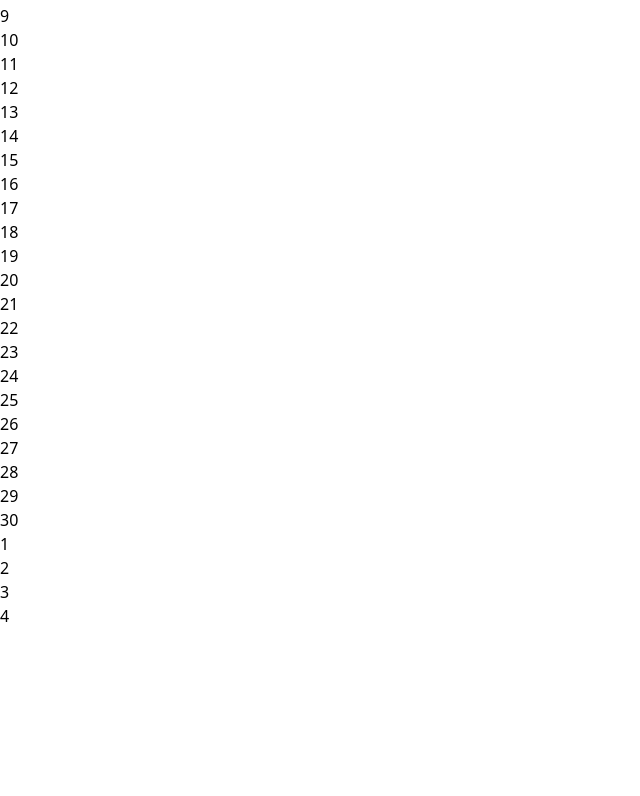
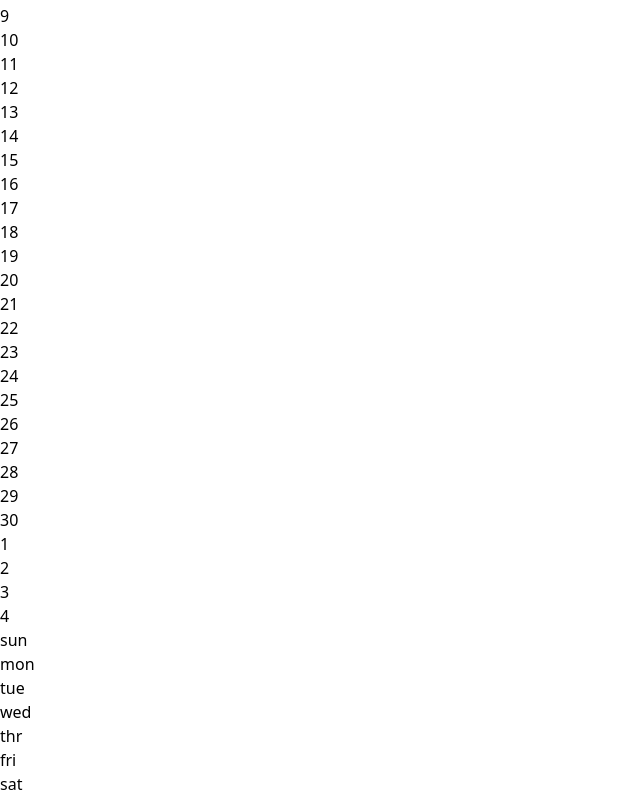
Before and after one commit to LouisLuBrain/LouisLuBrain.github.io, a React (Vite) app: page / in a window 1280 px wide. Shown: the part 404-1200 px from the top of the page, without its empty margins (0-640 px from the left). Before the commit the page ends 1032 px from the top, so only its background shows below. Built offline with nearby package versions, Linux system fonts and the light colour scheme.

Commit message:
feat: add weekly

```diff
--- a/src/App.tsx
+++ b/src/App.tsx
@@ -1,4 +1,4 @@
-import { Calendar } from "./components";
+import { Calendar, Weekly } from "./components";
 
 function App() {
   return (
@@ -7,7 +7,9 @@ function App() {
         <div className="flex">
           <Calendar />
         </div>
-        <div className="flex"></div>
+        <div className="flex col-span-2 row-span-2">
+          <Weekly />
+        </div>
         <div className="flex"></div>
         <div className="flex"></div>
         <div className="flex"></div>
--- a/src/components/index.ts
+++ b/src/components/index.ts
@@ -1 +1,2 @@
 export * from "./calendar";
+export * from "./weekly";
--- /dev/null
+++ b/src/components/weekly/Weekly.tsx
@@ -0,0 +1,39 @@
+import classNames from "classnames";
+import moment from "moment";
+import { useEffect, useState } from "react";
+
+const WEEK = [
+  { day: "sun", events: [] },
+  { day: "mon", events: [] },
+  { day: "tue", events: [] },
+  { day: "wed", events: [] },
+  { day: "thr", events: [] },
+  { day: "fri", events: [] },
+  { day: "sat", events: [] },
+];
+
+export function Weekly() {
+  const [currentDay, setCurrentDay] = useState<number>(moment().day());
+
+  useEffect(() => {
+    const timer = setInterval(() => setCurrentDay(moment().day()), 6000);
+    return () => clearInterval(timer);
+  }, []);
+  return (
+    <div className="grid grid-cols-7 gap-x-4 w-full rounded-md overflow-hidden p-2 bg-slate-100 border-stone-200 border-2 shadow-sm">
+      {WEEK.map((d, index) => (
+        <div
+          className={classNames(
+            "col-span-1 p-2 bg-slate-100 hover:bg-slate-200 border-transparent border-2 rounded-md",
+            index === currentDay && "!border-stone-500"
+          )}
+        >
+          <div className="w-full flex flex-col items-center h-full">
+            <p className="uppercase">{d.day}</p>
+            <div></div>
+          </div>
+        </div>
+      ))}
+    </div>
+  );
+}
--- /dev/null
+++ b/src/components/weekly/index.ts
@@ -0,0 +1 @@
+export * from "./Weekly";
```
